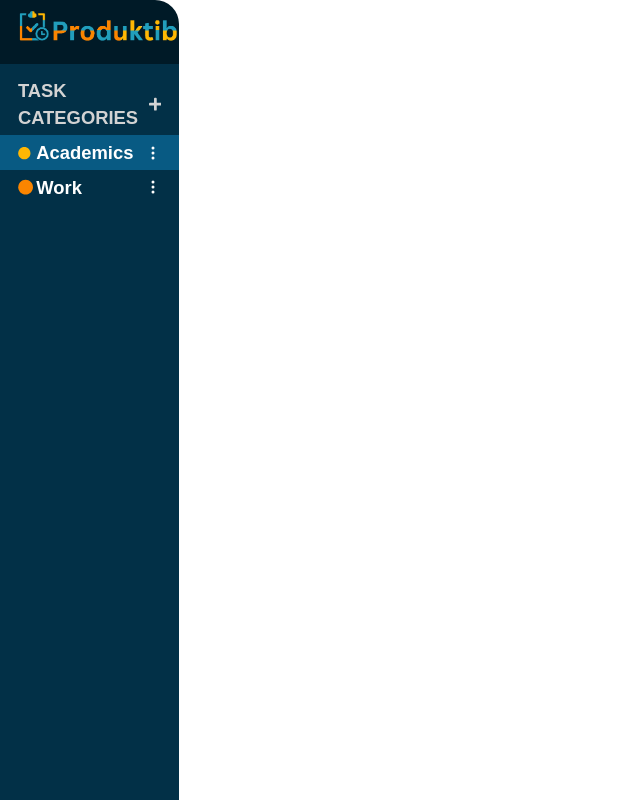
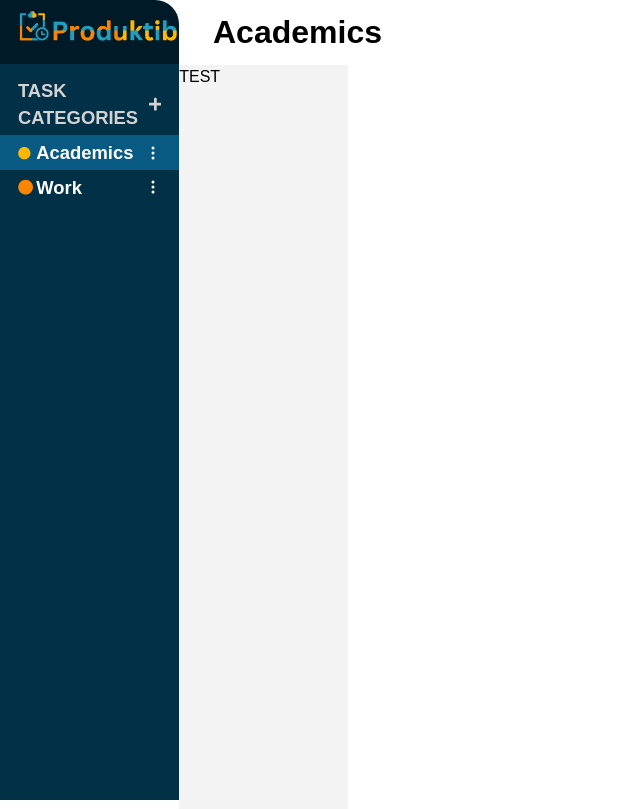
Before and after one commit to EXEcuted-tech/produktib, a React (Create React App) app in the folder client/: page / in a window 1280 px wide. Shown: the whole page, without its empty margins (0-640 px from the left). Built offline with nearby package versions, Linux system fonts and the light colour scheme.

Commit message:
Modified changes

```diff
--- a/client/src/App.tsx
+++ b/client/src/App.tsx
@@ -1,14 +1,23 @@
 import React from 'react';
 import './App.css';
 import Sidebar from './components/sidebar/Sidebar'
+import Header from './components/header/Header';
 
 //We will use this ra since usa ra ato page hehe
 
 function App() {
   return (
     <div className="animate-fade-in font-montserrat">
-      <div className='w-[14%]'>
-        <Sidebar/>
+      <div className='flex'>
+        <div className='w-[14%]'>
+          <Sidebar/>
+        </div>
+        <div>
+          <Header/>
+          <div className='bg-[#F3F3F3] w-[100%] h-[93vh]'>
+            TEST
+          </div>
+        </div>
       </div>
     </div>
   );
--- /dev/null
+++ b/client/src/components/header/Header.tsx
@@ -0,0 +1,12 @@
+import React from 'react'
+
+const Header = () => {
+  return (
+    <div>
+        <h1 className='ml-[20%] py-[5%] font-black text-[2em]'>Academics</h1>
+
+    </div>
+  )
+}
+
+export default Header
```
